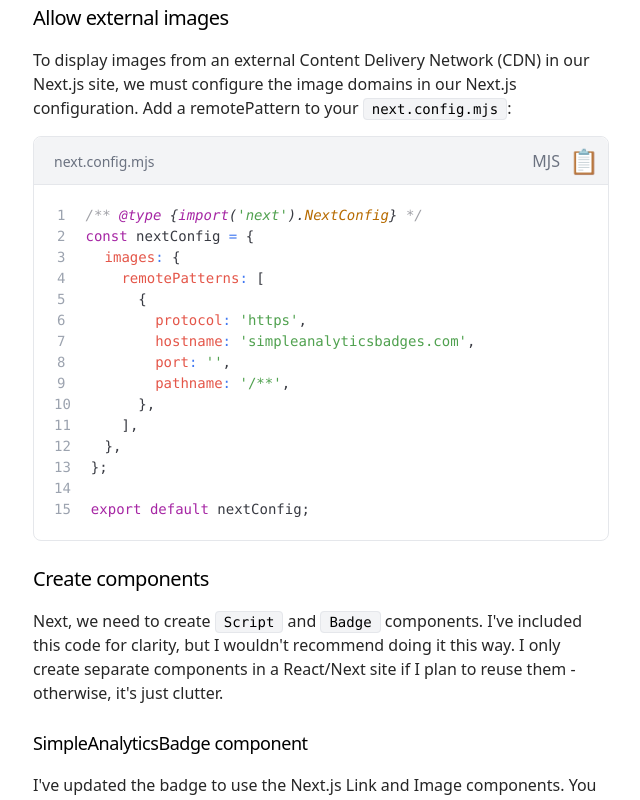
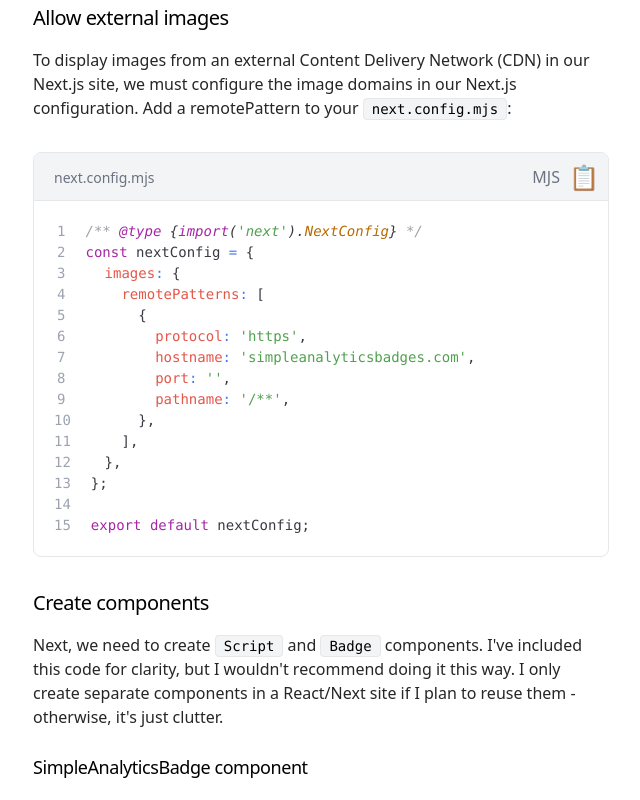
Before and after one commit to danedwardsdeveloper/array-of-sunshine, a Next.js app: page /articles/adding-a-simple-analytics-badge-to-a-next-js-site in a window 1280 px wide. Shown: the part 820-1620 px from the top of the page, without its empty margins (319-959 px from the left). Built offline with nearby package versions, Linux system fonts and the light colour scheme; what envalid would draw is missing.

Commit message:
Increase margin

```diff
--- a/src/components/Code.tsx
+++ b/src/components/Code.tsx
@@ -1,9 +1,11 @@
 'use client';
 import { useState } from 'react';
 import clsx from 'clsx';
-import { Prism as SyntaxHighlighter } from 'react-syntax-highlighter';
+import {
+	Prism as SyntaxHighlighter,
+	type SyntaxHighlighterProps,
+} from 'react-syntax-highlighter';
 import { oneLight } from 'react-syntax-highlighter/dist/cjs/styles/prism';
-import type { SyntaxHighlighterProps } from 'react-syntax-highlighter';
 
 interface CodeBlockProps extends Omit<SyntaxHighlighterProps, 'language'> {
 	language:
@@ -84,7 +86,7 @@ export const CodeBlock = ({
 	};
 
 	return (
-		<div className={clsx('rounded-lg', 'border  border-gray-200', 'my-4')}>
+		<div className={clsx('rounded-lg', 'border  border-gray-200', 'my-8')}>
 			<div
 				className={clsx(
 					'flex justify-between items-center',
```
